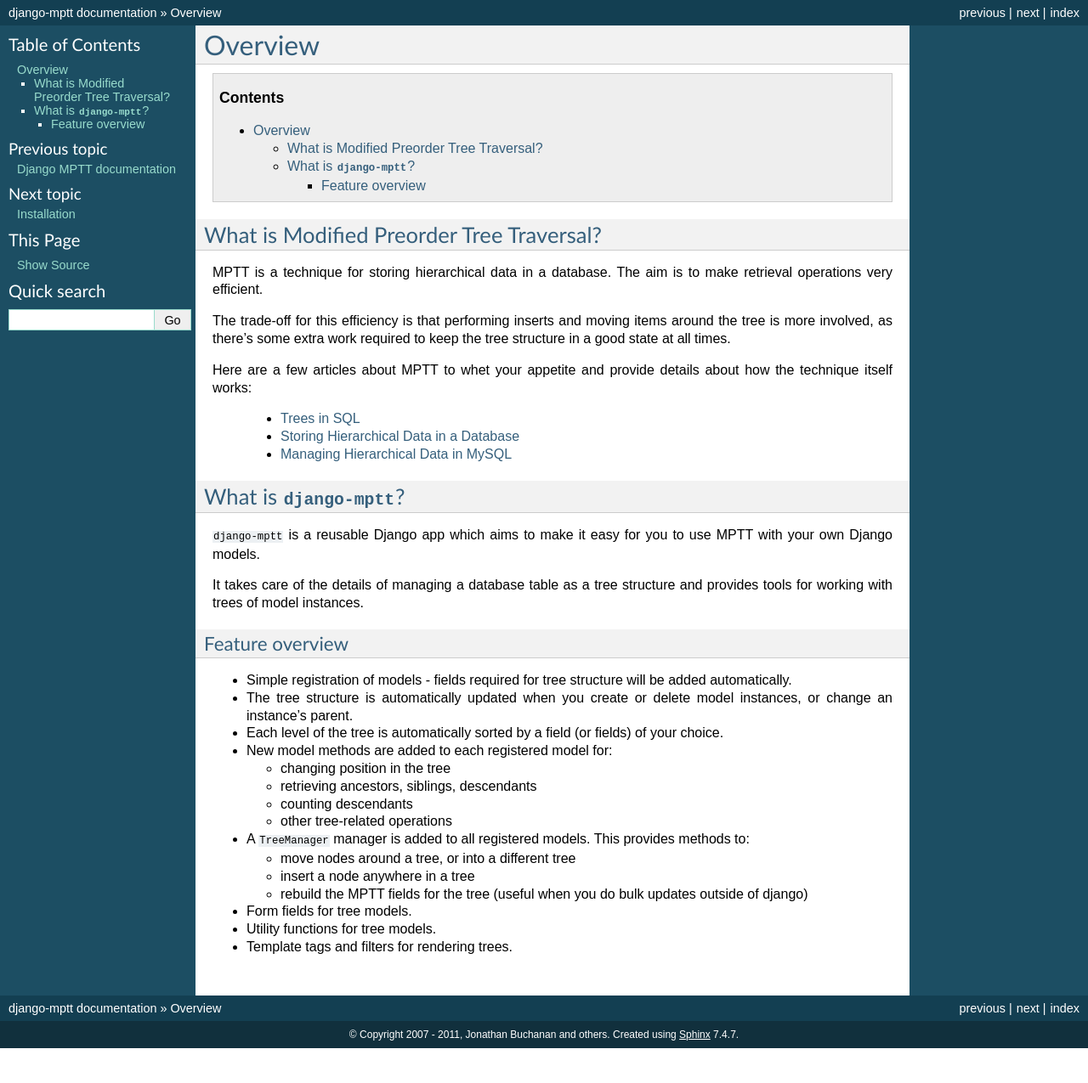
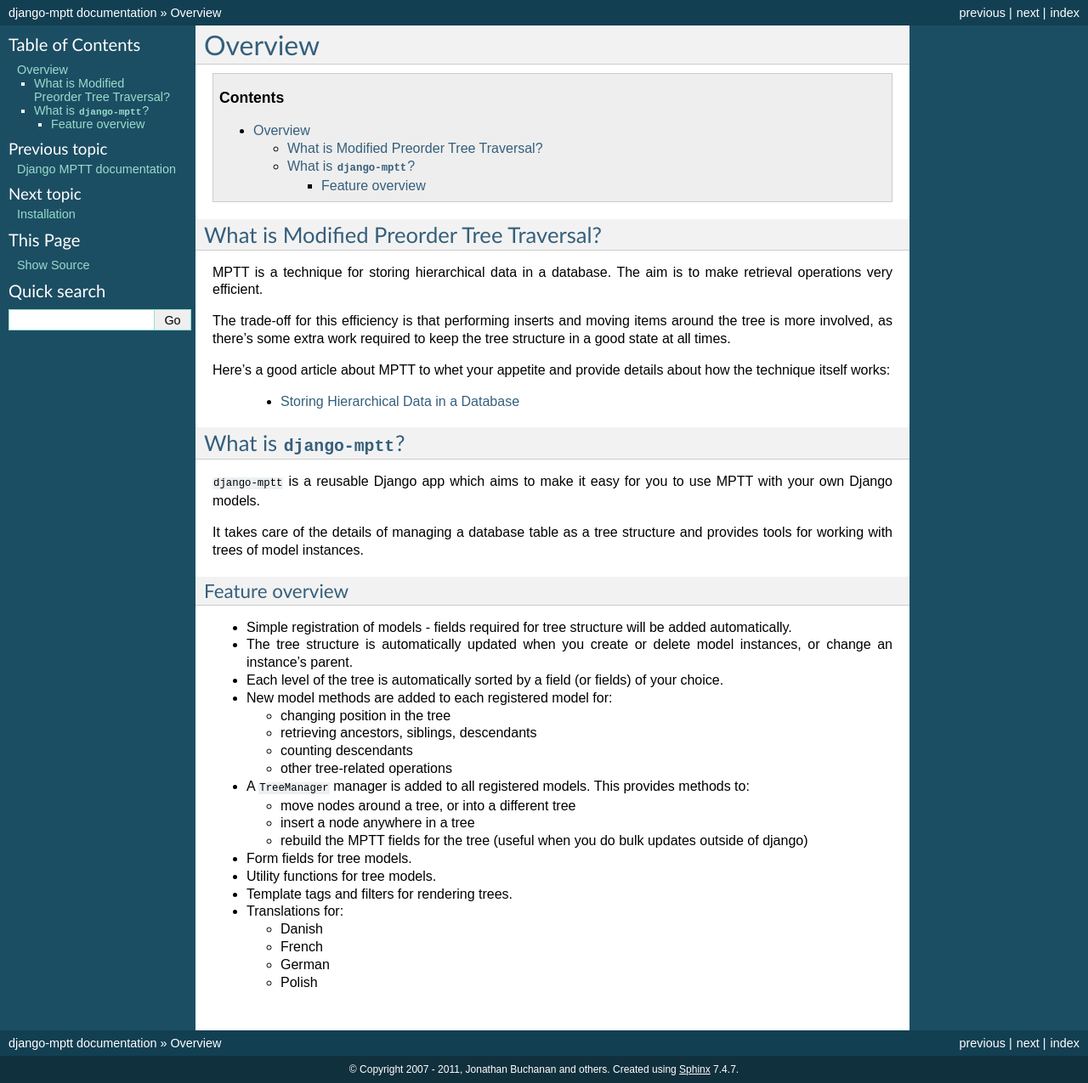
Before and after one commit to django-mptt/django-mptt, a Sphinx documentation site: the page built from docs/overview.rst, in a window 1280 px wide. Shown: the whole page at 85% size. Built offline with Sphinx 7.4.7, drawn with Linux system fonts in a browser that asks for light colours; the version number could not be read and is left out; before the commit the page ends 1234 px from its top, so only the background shows below that.

Commit message:
remove broken links in overview; add translation notes

```diff
--- a/docs/overview.rst
+++ b/docs/overview.rst
@@ -16,16 +16,12 @@
 items around the tree is more involved, as there's some extra work
 required to keep the tree structure in a good state at all times.
 
-Here are a few articles about MPTT to whet your appetite and provide
+Here's a good article about MPTT to whet your appetite and provide
 details about how the technique itself works:
 
-    * `Trees in SQL`_
     * `Storing Hierarchical Data in a Database`_
-    * `Managing Hierarchical Data in MySQL`_
 
-.. _`Trees in SQL`: http://www.intelligententerprise.com/001020/celko.jhtml
 .. _`Storing Hierarchical Data in a Database`: http://www.sitepoint.com/print/hierarchical-data-database
-.. _`Managing Hierarchical Data in MySQL`: http://dev.mysql.com/tech-resources/articles/hierarchical-data.html
 
 
 What is ``django-mptt``?
@@ -69,3 +65,10 @@
 * Utility functions for tree models.
 
 * Template tags and filters for rendering trees.
+
+* Translations for:
+
+  * Danish
+  * French
+  * German
+  * Polish
```
